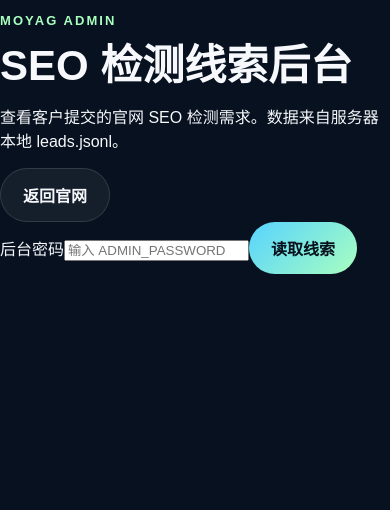
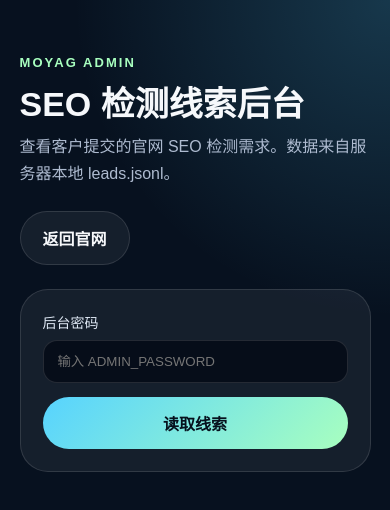
Before and after one commit to sijunkai2-crypto/moyag, a Next.js app: page /admin in a window 390 px wide. Shown: the top 510 px of the page. Built offline with nearby package versions, Linux system fonts and the light colour scheme.

Commit message:
Style admin leads dashboard

```diff
--- a/app/globals.css
+++ b/app/globals.css
@@ -52,8 +52,33 @@ h2 { font-size: clamp(30px, 4vw, 48px); line-height: 1.08; margin: 12px 0 18px;
 .formMessage { grid-column: 1 / -1; margin: 0; padding: 12px 14px; border-radius: 14px; }
 .formMessage.success { background: rgba(168,255,191,0.12); color: #c8ffd8; }
 .formMessage.error { background: rgba(255,110,110,0.14); color: #ffd2d2; }
+.adminPage { min-height: 100vh; padding: 42px min(40px, 5vw); background: radial-gradient(circle at top right, rgba(87,211,255,0.2), transparent 34%), var(--bg); }
+.adminHeader { display: flex; justify-content: space-between; align-items: flex-start; gap: 24px; width: min(1180px, 100%); margin: 0 auto 24px; }
+.adminHeader h1 { font-size: clamp(34px, 5vw, 58px); margin-bottom: 12px; }
+.adminHeader p:not(.eyebrow) { color: var(--subtle); line-height: 1.7; margin: 0; }
+.adminPanel { width: min(1180px, 100%); margin: 0 auto; background: rgba(255,255,255,0.06); border: 1px solid var(--line); border-radius: 28px; padding: 22px; }
+.adminLogin { display: grid; grid-template-columns: 1fr auto; gap: 14px; align-items: end; }
+.adminLogin label { display: grid; gap: 8px; color: #dfe8f5; font-size: 14px; }
+.adminLogin input, .adminTools input { width: 100%; border: 1px solid var(--line); border-radius: 14px; background: rgba(2,8,18,0.72); color: var(--text); padding: 13px 14px; outline: none; }
+.adminLogin .submitBtn { grid-column: auto; min-width: 130px; }
+.adminMessage { grid-column: 1 / -1; margin: 0; color: var(--accent2); }
+.adminTools { display: grid; grid-template-columns: 1fr auto; gap: 12px; margin-top: 20px; padding-top: 20px; border-top: 1px solid var(--line); }
+.leadList { display: grid; gap: 16px; margin-top: 20px; }
+.leadCard { background: rgba(2,8,18,0.55); border: 1px solid var(--line); border-radius: 22px; padding: 20px; }
+.leadTop { display: flex; justify-content: space-between; gap: 16px; align-items: flex-start; margin-bottom: 16px; }
+.leadTop h2 { font-size: 24px; margin: 4px 0 0; }
+.leadTime { margin: 0; color: var(--subtle); font-size: 13px; }
+.leadTop span { background: rgba(168,255,191,0.12); color: #c8ffd8; border: 1px solid rgba(168,255,191,0.25); border-radius: 999px; padding: 8px 12px; white-space: nowrap; }
+.leadGrid { display: grid; grid-template-columns: repeat(2, 1fr); gap: 14px; }
+.leadGrid div { background: rgba(255,255,255,0.045); border: 1px solid var(--line); border-radius: 16px; padding: 14px; min-height: 78px; }
+.leadGrid b { display: block; color: var(--accent); margin-bottom: 6px; font-size: 13px; }
+.leadGrid p { margin: 0; color: #eaf1fb; line-height: 1.6; word-break: break-word; }
+.leadGrid a { color: #dff7ff; word-break: break-all; text-decoration: underline; text-decoration-color: rgba(87,211,255,0.45); }
+.emptyState { border: 1px dashed var(--line); border-radius: 18px; padding: 28px; color: var(--subtle); text-align: center; }
 @media (max-width: 860px) {
-  .heroGrid, .formGrid, .gridList { grid-template-columns: 1fr; }
+  .heroGrid, .formGrid, .gridList, .leadGrid, .adminLogin, .adminTools { grid-template-columns: 1fr; }
   .hero { padding-top: 56px; }
   .auditForm { grid-template-columns: 1fr; }
+  .adminHeader { flex-direction: column; }
+  .adminLogin .submitBtn { width: 100%; }
 }
```
